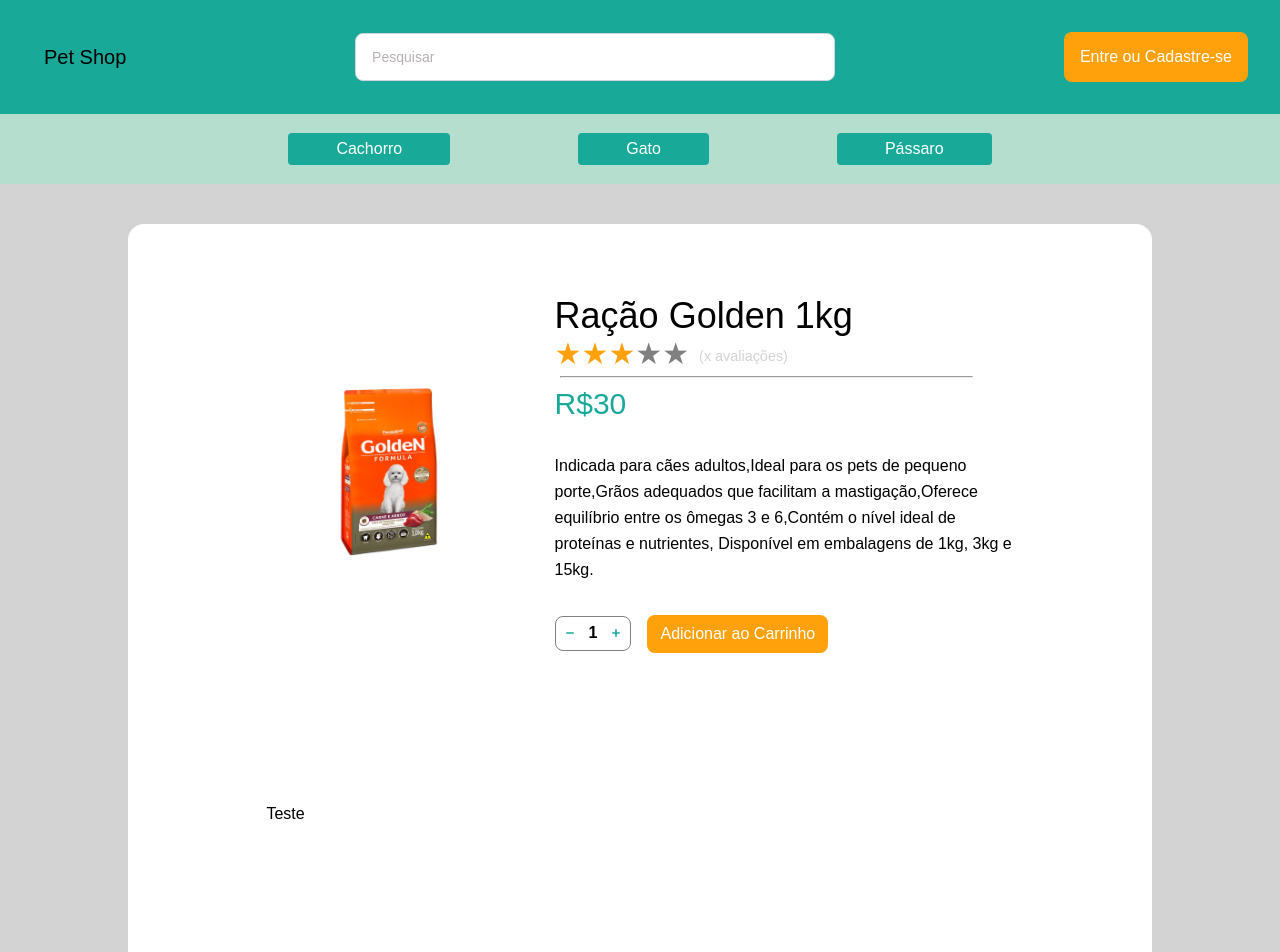
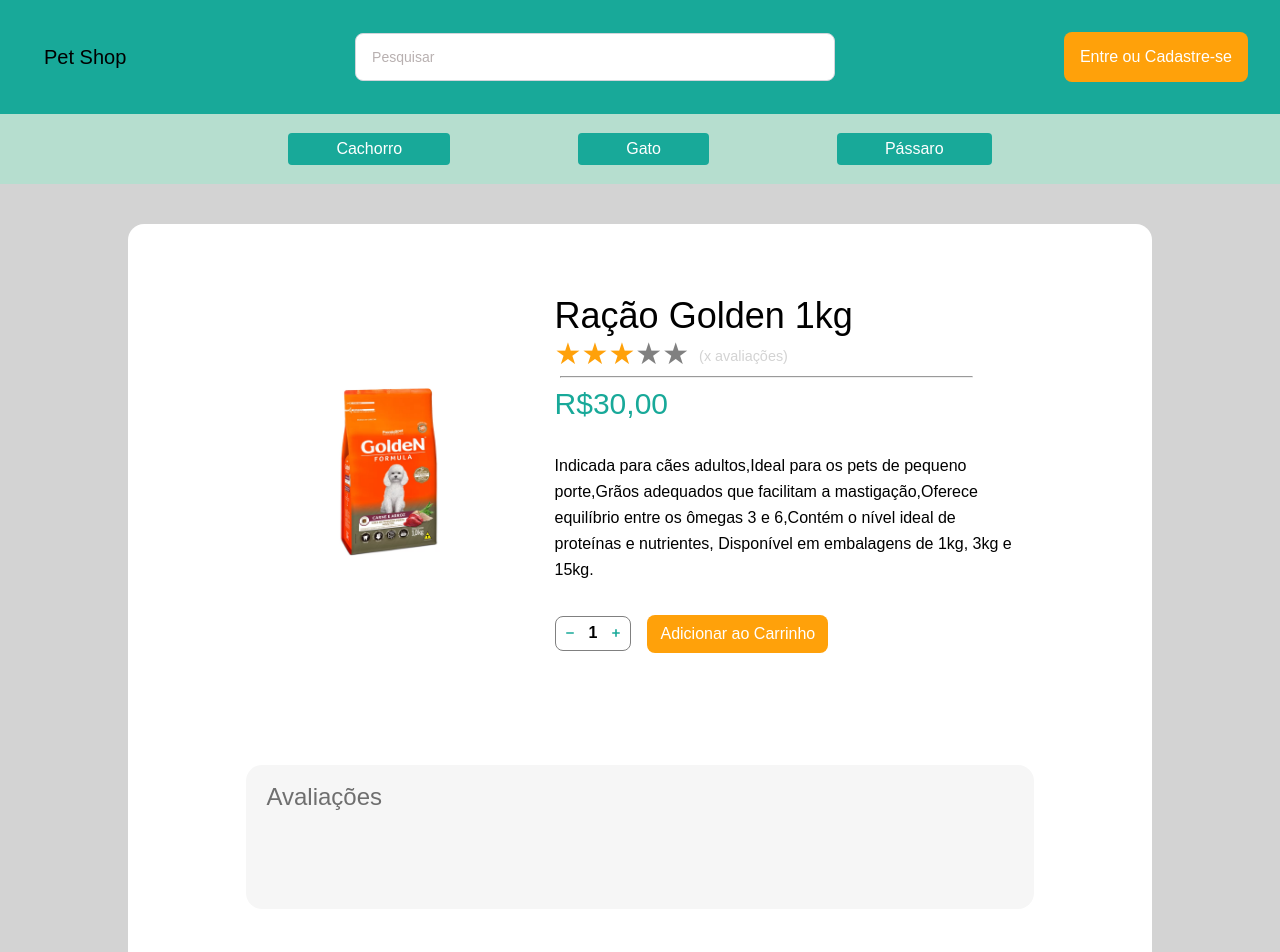
Before and after one commit to viniciussm07/pet-shop, a Next.js app: page /produto/0 in a window 1280 px wide. Shown: the top 952 px of the page. Built offline with nearby package versions, Linux system fonts and the light colour scheme.

Commit message:
Add section Avaliação

```diff
--- a/src/components/Produto/ProdutoLayout/ProdutoLayoutElements.jsx
+++ b/src/components/Produto/ProdutoLayout/ProdutoLayoutElements.jsx
@@ -17,9 +17,9 @@
 `
 
 export const LayoutWrap = styled(Container)`
-    background-color: white;
+    background-color: ${(props) => (props.bgColor)};
     width: 80%;
-    margin-top: 2.5rem;
+    margin-top: ${(props) => (props.mgTop)};
     display: flex;
     flex-direction: column;
     align-items: center;
@@ -65,7 +65,7 @@
     }
 `
 
-export const Title = styled.h1 `
+export const Title1 = styled.h1`
     font-size: 1.875rem;
     line-height: 2.25rem;
     font-weight: 500;
@@ -75,6 +75,13 @@
         font-size: 2.25rem;
         line-height: 2.5rem;
     }
+`
+
+export const Title2 = styled.h2`
+    font-size: 1.5rem;
+    line-height: 2rem;
+    font-weight: 400;
+    color: #6f6f6f;
 `
 
 export const Row = styled.span`
--- a/src/pages/produto/[produtoId].jsx
+++ b/src/pages/produto/[produtoId].jsx
@@ -9,7 +9,8 @@
     ImgWrap,
     Img,
     Content,
-    Title,
+    Title1,
+    Title2,
     Row,
     Avaliacoes,
     Linha,
@@ -22,7 +23,6 @@
     Subtract
 } from "../../components/Produto/ProdutoLayout/ProdutoLayoutElements"
 import { produtos } from "/src/produtos"
-import img from "../../../images/produtos/brinquedo-1.webp"
 
 export async function getStaticProps ({ params = {} }) {
     const produto = produtos.find(({id}) => `${id}` === `${params.produtoId}`);
@@ -45,7 +45,7 @@
     return { paths, fallback: false }
 }
 
-export default ({ produto }) => {
+export default ({ produto }, props) => {
     const [quantidade, setQuantidade] = useState(1);
 
     function addQuantidade() {
@@ -57,12 +57,15 @@
         }
         setQuantidade(quantidade - 1);
     }
+    function formatPreco(s){
+        return s.replace('.',',')
+    }
 
     return (
         <>
             <Navbar />
             <LayoutContainer>
-                <LayoutWrap>
+                <LayoutWrap bgColor = "#fff" mgTop="2.5rem">
                     <ImgWrap>
                         <Img
                         src={produto.imageUrl}
@@ -71,13 +74,13 @@
                         />
                     </ImgWrap>
                     <Content>
-                        <Title>{produto.nome}</Title>
+                        <Title1>{produto.nome}</Title1>
                         <Row>
                             <Star color2="#FFA10A" edit={false} value={produto.avaliacao} size={30} />
                             <Avaliacoes>(x avaliações)</Avaliacoes>
                         </Row>
                         <Linha />
-                        <ProductPrice>R${produto.preco}</ProductPrice>
+                        <ProductPrice>R${formatPreco(produto.preco.toFixed(2).toString())}</ProductPrice>
                         <Description>{produto.descricao}</Description>
                         <Row>
                             <AddSubtractCart>
@@ -93,8 +96,8 @@
                         </Row>
                     </Content>
                 </LayoutWrap>
-                <LayoutWrap>
-                    Teste
+                <LayoutWrap bgColor="#F6F6F6" mgTop="1rem">
+                    <Title2>Avaliações</Title2>
                 </LayoutWrap>
             </LayoutContainer>
             <Footer />
```
